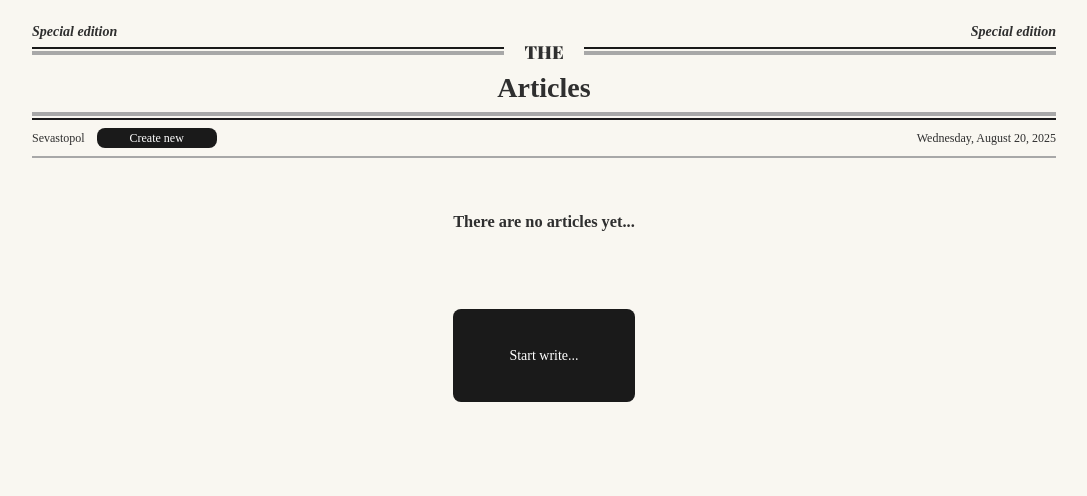
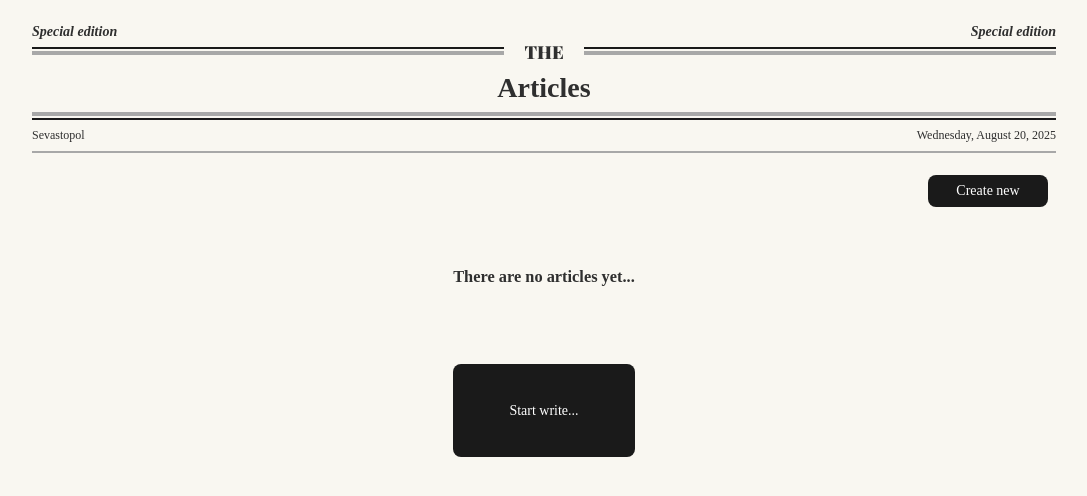
Before and after one commit to zuboleo/articles, an Angular app: page /article in a window 1280 px wide. Shown: the top 496 px of the page, without its empty margins (96-1183 px from the left). Built offline with nearby package versions, Linux system fonts and the light colour scheme; a web font is replaced by a local one.

Commit message:
Fix styles

```diff
--- a/src/app/app.scss
+++ b/src/app/app.scss
@@ -1,6 +1,6 @@
 .main {
   display: grid;
-  grid-auto-rows: max-content 1fr;
+  grid-auto-rows: max-content max-content 1fr;
   max-width: 1024px;
   min-width: 320px;
   height: 100%;
@@ -9,7 +9,7 @@
 
   &-content {
     width: 100%;
-    height: 100%;
+    height: calc(100dvh - 170px);
     overflow: auto;
   }
 }
--- a/src/app/core/components/current-date/current-date.html
+++ b/src/app/core/components/current-date/current-date.html
@@ -1,5 +1,2 @@
 <div class="city">Sevastopol</div>
-<div>
-  <ng-content />
-</div>
 <div class="date">{{ date | date : 'EEEE, MMMM d, y' }}</div>
--- a/src/app/core/components/current-date/current-date.scss
+++ b/src/app/core/components/current-date/current-date.scss
@@ -1,8 +1,8 @@
 :host {
-  display: grid;
+  display: flex;
   align-items: center;
-  grid-template-columns: max-content 1fr max-content;
-  grid-column-gap: 12px;
+  justify-content: space-between;
+  gap: 12px;
   width: 100%;
   font-size: 12px;
 }
--- a/src/app/core/components/header/header.html
+++ b/src/app/core/components/header/header.html
@@ -27,9 +27,6 @@
             [color]="'var(--gray-900)'"
             [width]="'2px'" />
   <app-current-date class="date">
-    <button class="new-article-button"
-            primary-button
-            [routerLink]="['/', 'article', 'create']">Create new</button>
   </app-current-date>
   <app-line class="divider"
             [color]="'var(--gray-400)'"
--- a/src/app/core/components/header/header.scss
+++ b/src/app/core/components/header/header.scss
@@ -43,8 +43,4 @@
   .title {
     margin: 8px 0;
   }
-
-  .new-article-button {
-    height: 20px;
-  }
 }
--- a/src/app/core/components/header/header.ts
+++ b/src/app/core/components/header/header.ts
@@ -1,12 +1,10 @@
 import { ChangeDetectionStrategy, Component } from '@angular/core';
-import { RouterLink } from '@angular/router';
-import { Button } from '@components/button/button';
 import { CurrentDate } from '@components/current-date/current-date';
 import { Line } from '@components/line/line';
 
 @Component({
   selector: 'app-header',
-  imports: [Line, CurrentDate, Button, RouterLink],
+  imports: [Line, CurrentDate],
   templateUrl: './header.html',
   styleUrl: './header.scss',
   changeDetection: ChangeDetectionStrategy.OnPush,
--- a/src/app/pages/article-list/article-list.html
+++ b/src/app/pages/article-list/article-list.html
@@ -1,5 +1,12 @@
-@for (article of articles(); track $index) {
-<app-article [article]="article" />
-} @empty {
-<app-empty-article-list />
-}
+<div class="header">
+  <button primary-button
+          [routerLink]="['/', 'article', 'create']">Create new</button>
+</div>
+
+<div class="article-list">
+  @for (article of articles(); track $index) {
+  <app-article [article]="article" />
+  } @empty {
+  <app-empty-article-list />
+  }
+</div>
--- a/src/app/pages/article-list/article-list.scss
+++ b/src/app/pages/article-list/article-list.scss
@@ -1,9 +1,22 @@
 :host {
   display: grid;
-  grid-template-columns: repeat(3, 1fr);
-  grid-template-rows: repeat(auto-fill, 230px);
-  gap: 24px;
+  grid-template-rows: 48px 500px;
+  grid-row-gap: 12px;
   height: 100%;
-  overflow: auto;
-  scrollbar-width: thin;
+
+  .header {
+    display: flex;
+    justify-content: flex-end;
+    padding: 8px 8px;
+  }
+
+  .article-list {
+    display: grid;
+    grid-template-columns: repeat(3, 1fr);
+    grid-template-rows: repeat(auto-fill, 230px);
+    gap: 24px;
+    height: 100%;
+    overflow: auto;
+    scrollbar-width: thin;
+  }
 }
--- a/src/app/pages/article-list/article-list.ts
+++ b/src/app/pages/article-list/article-list.ts
@@ -1,12 +1,14 @@
 import { ChangeDetectionStrategy, Component, inject } from '@angular/core';
 import { toSignal } from '@angular/core/rxjs-interop';
+import { RouterLink } from '@angular/router';
+import { Button } from '@components/button/button';
 import { ArticleApiService } from '@services/article-api/article-api.service';
 import { ArticleComponent } from './components/article/article';
 import { EmptyArticleList } from './components/empty-article-list/empty-article-list';
 
 @Component({
   selector: 'app-article-list',
-  imports: [ArticleComponent, EmptyArticleList],
+  imports: [ArticleComponent, EmptyArticleList, RouterLink, Button],
   templateUrl: './article-list.html',
   styleUrl: './article-list.scss',
   changeDetection: ChangeDetectionStrategy.OnPush,
```
Also changed, not shown: src/app/app.html (line endings or trailing spaces).
